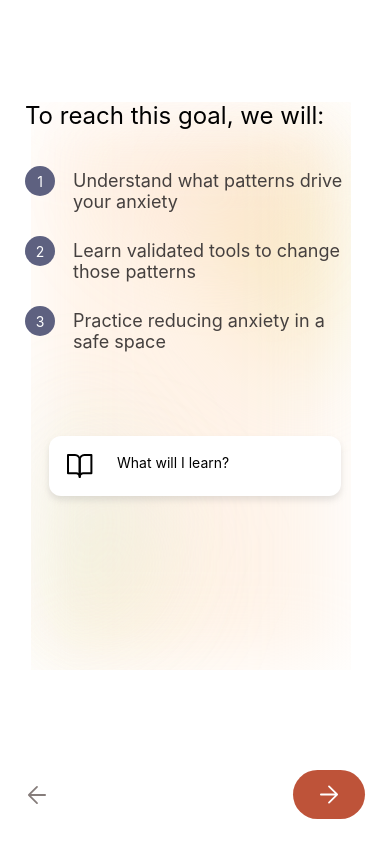
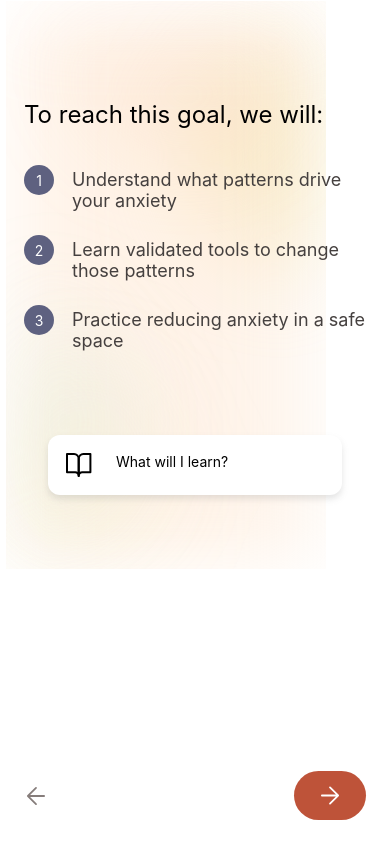
Before and after one commit to severine98/tech-test, a React Native app: screen / in a window 390 px wide. Built offline with nearby package versions, Linux system fonts and the light colour scheme.

Commit message:
chore: use image rn backgound for gradient

```diff
--- a/App.tsx
+++ b/App.tsx
@@ -1,28 +1,34 @@
 import { BlurView } from "expo-blur";
 import React, { useState } from "react";
-import { Image, Pressable, StyleSheet, Text, View } from "react-native";
+import {
+  Pressable,
+  StyleSheet,
+  Text,
+  View,
+  ImageBackground,
+} from "react-native";
 import {
   ArrowLeftIcon,
   ArrowRightIcon,
   BookIcon,
   BulletPoint,
 } from "./src/components";
-import { ArrayMax5 } from "./src/globalTypes";
+import { BulletPointType } from "./src/globalTypes";
 import { CustomModal } from "./src/screens";
 import { colors, spacing } from "./src/styles";
 export default function App() {
   const [modalVisible, setModalVisible] = useState(false);
 
-  const sentences: ArrayMax5 = [
+  const sentences: BulletPointType = [
     "Understand what patterns drive your anxiety",
     "Learn validated tools to change those patterns",
     "Practice reducing anxiety in a safe space",
   ];
   return (
-    <View style={styles.blurredContainer}>
-      <Image
-        style={styles.backgroundImage}
-        accessibilityLabel="yoga pose"
+    <View style={styles.container}>
+      <ImageBackground
+        style={styles.absoluteFillObject}
+        accessibilityLabel="gradient background"
         source={require("./assets/background.png")}
       />
       <View style={{ flex: 1 }}>
@@ -54,48 +60,36 @@ export default function App() {
           <ArrowRightIcon />
         </View>
       </View>
-      {modalVisible && <BlurView intensity={10} style={styles.blurView} />}
+      {modalVisible && (
+        <BlurView intensity={10} style={styles.absoluteFillObject} />
+      )}
     </View>
   );
 }
 
 const styles = StyleSheet.create({
+  container: {
+    flex: 1,
+    paddingHorizontal: spacing.base,
+    paddingTop: 100,
+    paddingBottom: spacing.base,
+  },
+  absoluteFillObject: {
+    ...StyleSheet.absoluteFillObject,
+  },
+  blurContainer: {
+    padding: 20,
+    borderWidth: 5,
+  },
+  title: {
+    fontSize: 24,
+    marginBottom: spacing.baseLarge,
+  },
   text: {
     backgroundColor: "red",
     padding: 10,
     color: "white",
     marginTop: 60,
-  },
-  blurView: {
-    ...StyleSheet.absoluteFillObject,
-  },
-  backgroundImage: {
-    position: "absolute",
-  },
-  container: {
-    flex: 1,
-    paddingHorizontal: spacing.base,
-    backgroundColor: "#fff",
-    paddingTop: 100,
-    paddingBottom: spacing.base,
-  },
-  blurredContainer: {
-    flex: 1,
-    paddingHorizontal: spacing.base,
-    paddingTop: 100,
-    paddingBottom: spacing.base,
-    shadowOpacity: 1,
-    shadowColor: "#000",
-    shadowOffset: { width: 10, height: 10 },
-    shadowRadius: 5,
-    elevation: 5,
-    borderWidth: 0.5,
-    borderColor: "white",
-    backgroundColor: "rgba(255, 255, 255, 1)",
-  },
-  title: {
-    fontSize: 24,
-    marginBottom: spacing.baseLarge,
   },
   learningCard: {
     marginTop: spacing.huge,
@@ -121,8 +115,4 @@ const styles = StyleSheet.create({
     justifyContent: "space-between",
     alignItems: "center",
   },
-  blurContainer: {
-    padding: 20,
-    borderWidth: 5,
-  },
 });
```
